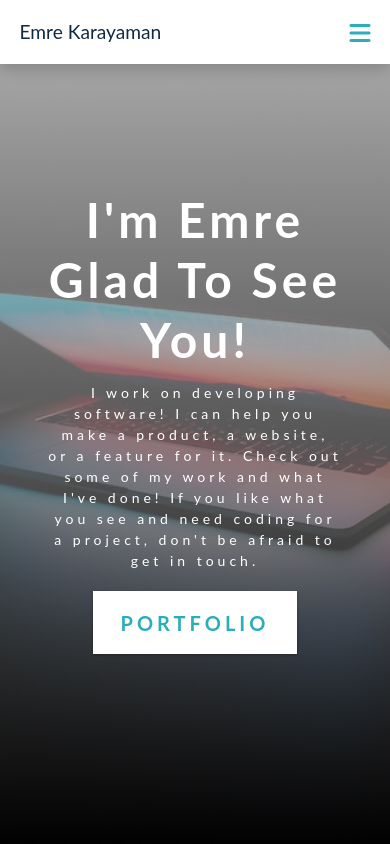
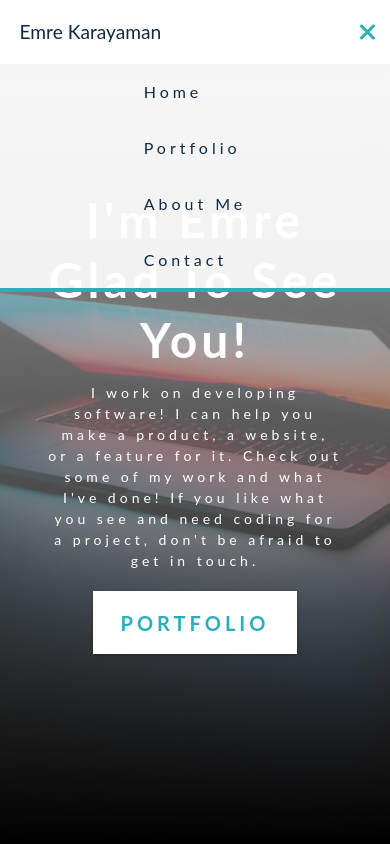
Before and after one commit to karayamanemre/portfolio-react, a React (Create React App) app: page / in a window 390 px wide. Both pictures are taken after a click on the button 360 px from the left and 32 px from the top of the page. Shown: the top 844 px of the page. Built offline with nearby package versions, Linux system fonts and the light colour scheme; the HTML template or start-up script is replaced by a standard one.

Commit message:
toggle menu added

```diff
--- a/src/components/Navbar.js
+++ b/src/components/Navbar.js
@@ -1,17 +1,27 @@
-import React from 'react'
+import React, { useState } from 'react'
 import styles from './styles/Navbar.module.css'
 import PageLinks from './PageLinks'
 import SocialLinks from './SocialLinks'
 
 const Navbar = () => {
+  const [openMenu, setOpenMenu] = useState(false);
+  const toggleMenu = () => {
+    setOpenMenu(!openMenu);
+  };
+
   return (
     <nav className={styles.navbar}>
       <div className={styles.nav_center}>
         <div className={styles.nav_header}>
           <span>Emre Karayaman</span>
-          <button type='button' className={styles.nav_toggle} id='nav-toggle'>
-            <i className='fas fa-bars'></i>
+          <button type='button' className={styles.nav_toggle} onClick={toggleMenu}>
+            <i className={openMenu ? 'fas fa-xmark': 'fas fa-bars'} onClick={toggleMenu}></i>
           </button>
+          {openMenu ? (
+            <div className={styles.toggle_menu}>
+              <PageLinks parentClass={''} itemClass={styles.nav_link} onClick={toggleMenu}/>
+            </div>
+          ) : null}
         </div>
         <PageLinks parentClass={styles.nav_links} itemClass={styles.nav_link}/>
         <SocialLinks parentClass={styles.nav_icons} itemClass={styles.nav_icon}/>
--- a/src/components/PageLinks.js
+++ b/src/components/PageLinks.js
@@ -1,13 +1,13 @@
 import React from 'react'
 import { pageLinks } from '../data'
 
-const PageLinks = ({parentClass, itemClass}) => {
+const PageLinks = ({parentClass, itemClass, onClick}) => {
   return (
     <ul className={parentClass} id='nav_links'>
           {pageLinks.map((link) =>{
             return (
               <li key={link.id}>
-                <a href={link.href} className={itemClass}>
+                <a href={link.href} className={itemClass} onClick={onClick}>
                   {link.text}
                 </a>
               </li>
--- a/src/components/styles/Navbar.module.css
+++ b/src/components/styles/Navbar.module.css
@@ -32,6 +32,9 @@
 }
 
 .nav_toggle {
+  position: fixed;
+  right: 0;
+  margin-right: 15px;
   background: transparent;
   border: none;
   outline: none;
@@ -39,10 +42,6 @@
   color: var(--clr-primary-5);
   cursor: pointer;
   transition: var(--transition);
-}
-
-.nav_toggle:hover {
-  transform: scale(1.2);
 }
 
 .nav_link {
@@ -68,8 +67,18 @@
   transition: var(--transition);
 }
 
-.show_links {
-  height: 280px;
+.toggle_menu {
+  width: 100vw;
+  display: flex;
+  flex-direction: column;
+  align-items: center;
+  justify-content: center;
+  position: fixed;
+  top: 0;
+  left: 0;
+  background: rgba(255, 255, 255, 0.9);
+  margin-top: 4rem;
+  border-bottom: 0.25rem solid var(--clr-primary-5);
 }
 
 @media screen and (min-width: 992px) {
```
